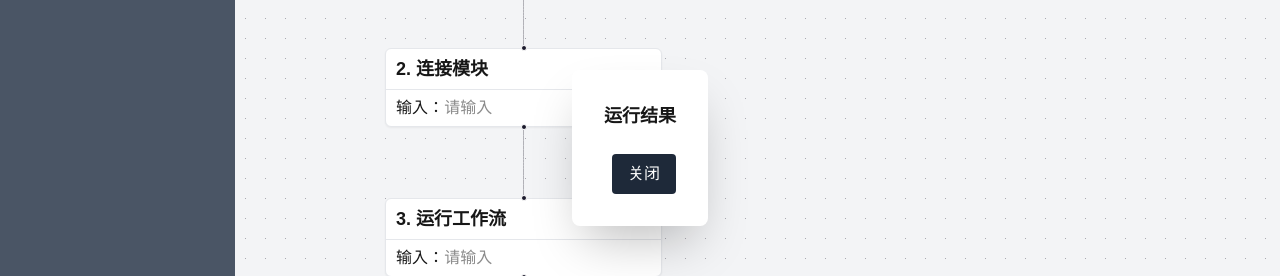
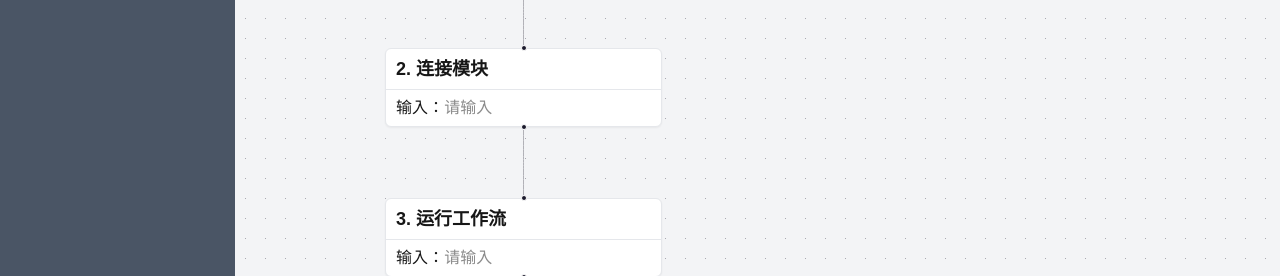
Before and after one commit to SocalledHBY/workflow, a Next.js app: page / in a window 1280 px wide. Shown: the part 252-528 px from the top of the page. Built offline with nearby package versions, Linux system fonts and the light colour scheme; no server answers; the database is empty.

Commit message:
popup bug fixes

```diff
--- a/app/page.tsx
+++ b/app/page.tsx
@@ -169,7 +169,7 @@ function Home() {
           </g>
         </svg>
       </div>
-      <Popup result={result} visible={showPopup} onClose={() => setShowPopup(false)} />
+      <Popup result={result} visible={showPopup} onClose={() => setShowPopup(false) } />
     </div>
   );
 };
--- a/components/popup.tsx
+++ b/components/popup.tsx
@@ -1,28 +1,28 @@
 import { useState, useEffect } from "react";
 
 export default function Popup({ result, visible, onClose }: { result: string, visible: boolean, onClose: () => void }) {
-  const [opacity, setOpacity] = useState(visible ? 100 : 0);
+  const [isVisible, setIsVisible] = useState(visible);
 
   useEffect(() => {
-    setOpacity(visible ? 100 : 0);
+    setIsVisible(visible);
   }, [visible]);
 
   function onTransitionStart(e: React.TransitionEvent<HTMLElement>) {
     const target = e.target as HTMLElement;
-    if (visible) {
+    if (isVisible) {
       target.style.visibility = 'visible';
     }
   }
 
   function onTransitionEnd(e: React.TransitionEvent<HTMLElement>) {
     const target = e.target as HTMLElement;
-    if (!visible) {
+    if (!isVisible) {
       target.style.visibility = 'hidden';
     }
   }
 
   return (
-    <div id="popup" className={`fixed top-1/2 left-1/2 -translate-x-1/2 -translate-y-1/2 p-8 z-50 bg-white rounded-lg shadow-2xl transition duration-150 opacity-${opacity}`}
+    <div className={`fixed top-1/2 left-1/2 -translate-x-1/2 -translate-y-1/2 p-8 z-50 bg-white rounded-lg shadow-2xl transition duration-150 invisible ${isVisible ? "opacity-100" : "opacity-0"}`}
       onTransitionStart={onTransitionStart}
       onTransitionEnd={onTransitionEnd}>
       <div className="text-lg font-semibold mb-4">运行结果</div>
```
